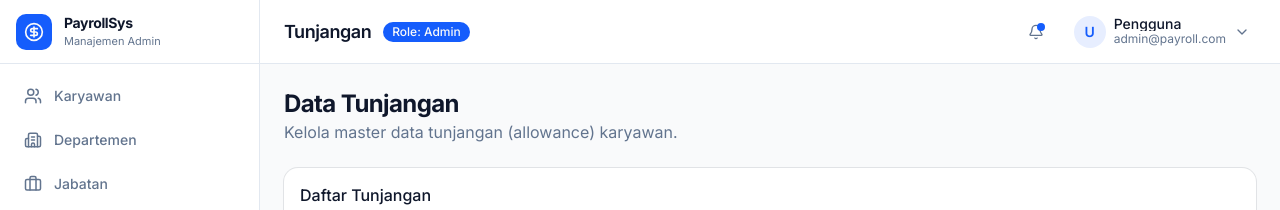
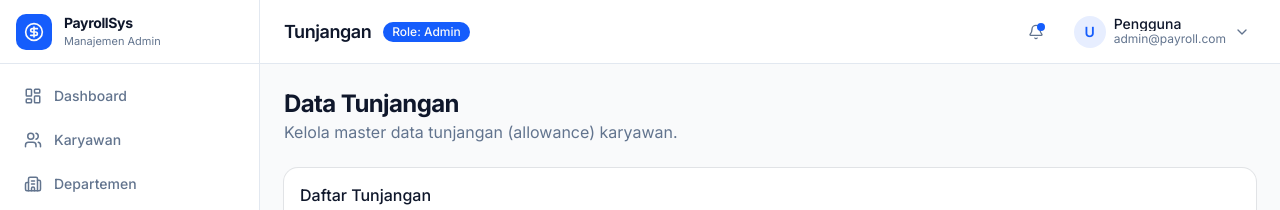
Before and after one commit to Fadli-vid/Payroll-System, a Next.js app: page /allowances in a window 1280 px wide. Shown: the top 210 px of the page. Built offline with nearby package versions, Linux system fonts and the light colour scheme; no server answers; the database is empty.

Commit message:
Restore Admin Dashboard page access in Sidebar navigation, proxy middleware, and login redirect

```diff
--- a/src/app/login/page.tsx
+++ b/src/app/login/page.tsx
@@ -57,7 +57,7 @@ function LoginForm() {
 
       // Target path based on role if no explicit redirect URL specified
       const targetPath =
-        redirectPath || (userRole === "EMPLOYEE" ? "/employee/attendance" : "/employees");
+        redirectPath || (userRole === "EMPLOYEE" ? "/employee/attendance" : "/");
 
       router.push(targetPath);
       router.refresh();
--- a/src/components/layout/sidebar.tsx
+++ b/src/components/layout/sidebar.tsx
@@ -4,6 +4,7 @@ import Link from "next/link";
 import { usePathname } from "next/navigation";
 import { cn } from "@/src/lib/utils";
 import {
+  LayoutDashboard,
   Users,
   Building2,
   Briefcase,
@@ -23,6 +24,7 @@ import { useState } from "react";
 import { Button } from "@/src/components/ui/button";
 
 const adminNavItems = [
+  { title: "Dashboard", href: "/", icon: LayoutDashboard },
   { title: "Karyawan", href: "/employees", icon: Users },
   { title: "Departemen", href: "/departments", icon: Building2 },
   { title: "Jabatan", href: "/positions", icon: Briefcase },
@@ -74,7 +76,10 @@ export function Sidebar() {
       {/* Navigation */}
       <nav className="flex-1 space-y-1 overflow-y-auto p-3">
         {navItems.map((item) => {
-          const isActive = pathname === item.href || pathname.startsWith(item.href + "/");
+          const isActive =
+            item.href === "/"
+              ? pathname === "/"
+              : pathname === item.href || pathname.startsWith(item.href + "/");
 
           return (
             <Link
--- a/src/proxy.ts
+++ b/src/proxy.ts
@@ -32,7 +32,7 @@ export function proxy(request: NextRequest) {
       if (user.role === "EMPLOYEE") {
         return NextResponse.redirect(new URL("/employee/attendance", request.url));
       }
-      return NextResponse.redirect(new URL("/employees", request.url));
+      return NextResponse.redirect(new URL("/", request.url));
     }
     return NextResponse.next();
   }
@@ -68,6 +68,7 @@ export function proxy(request: NextRequest) {
       "/api/attendance",
       "/api/payroll",
       "/api/reports",
+      "/api/dashboard",
     ];
     if (adminApiPrefixes.some((prefix) => pathname.startsWith(prefix))) {
       return NextResponse.json(
@@ -92,11 +93,6 @@ export function proxy(request: NextRequest) {
     }
   }
 
-  // If Admin accesses `/`
-  if (user.role === "ADMIN" && pathname === "/") {
-    return NextResponse.redirect(new URL("/employees", request.url));
-  }
-
   return NextResponse.next();
 }
 
```
